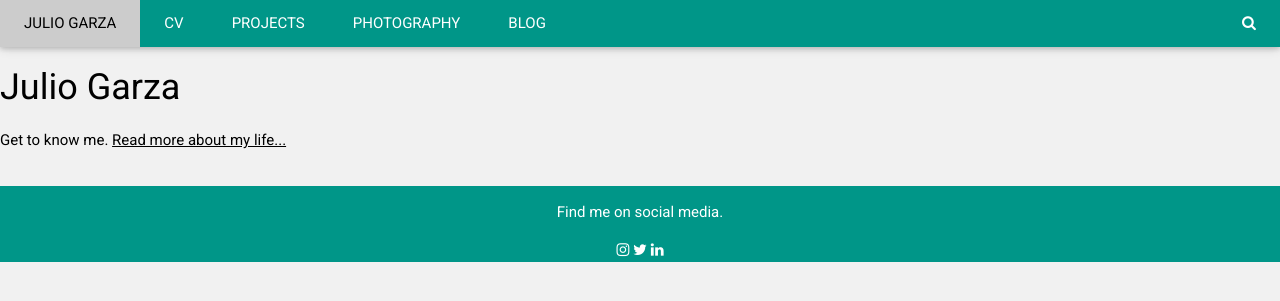
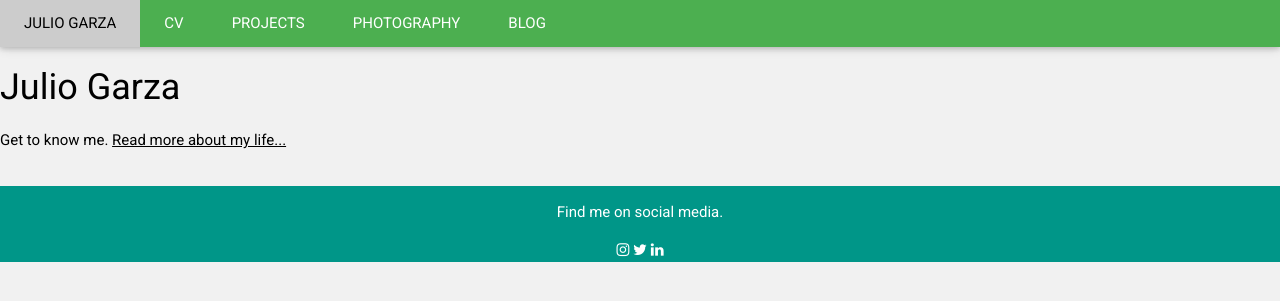
Before and after one commit to juliogarza/juliogarza.github.io, a Jekyll site: the page built from index.html, in a window 1280 px wide. Shown: the top 301 px of the page. Built offline with Jekyll 4.4.1, drawn with Linux system fonts in a browser that asks for light colours.

Commit message:
Update default.html

```diff
--- a/_layouts/default.html
+++ b/_layouts/default.html
@@ -18,7 +18,7 @@ html,body,h1,h2,h3,h4,h5,h6 {font-family: "Roboto", sans-serif}
 	<nav>
 <!-- Navbar -->
 <div class="w3-top">
-  <div class="w3-bar w3-teal w3-card">
+  <div class="w3-bar w3-green w3-card">
     <a class="w3-bar-item w3-button w3-padding-large w3-hide-medium w3-hide-large w3-right" href="javascript:void(0)" onclick="myFunction()" title="Toggle Navigation Menu"><i class="fa fa-bars"></i></a>
     <a href="/" class="w3-bar-item w3-button w3-padding-large">JULIO GARZA</a>
     <a href="/CV" class="w3-bar-item w3-button w3-padding-large w3-hide-small">CV</a>
@@ -35,7 +35,6 @@ html,body,h1,h2,h3,h4,h5,h6 {font-family: "Roboto", sans-serif}
       </div>
     </div>
 	-->
-    <a href="javascript:void(0)" class="w3-padding-large w3-hover-red w3-hide-small w3-right"><i class="fa fa-search"></i></a>
   </div>
 </div>
 
```
